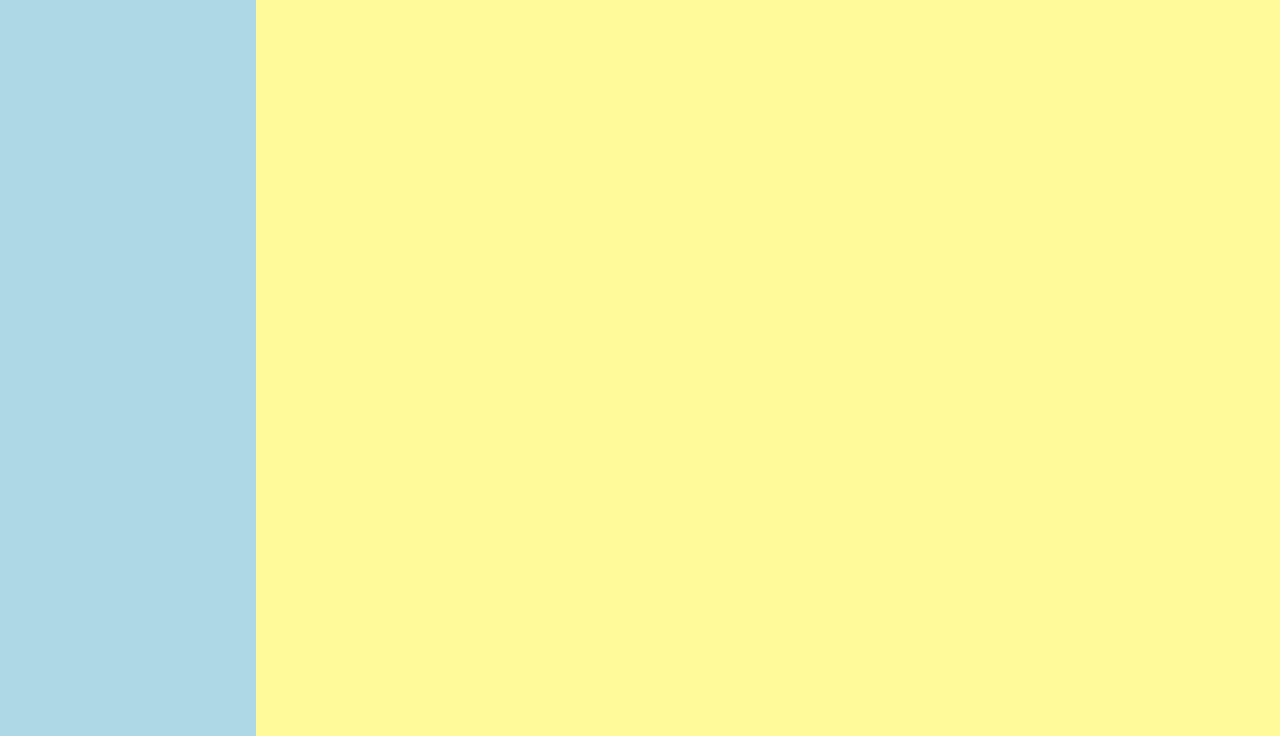
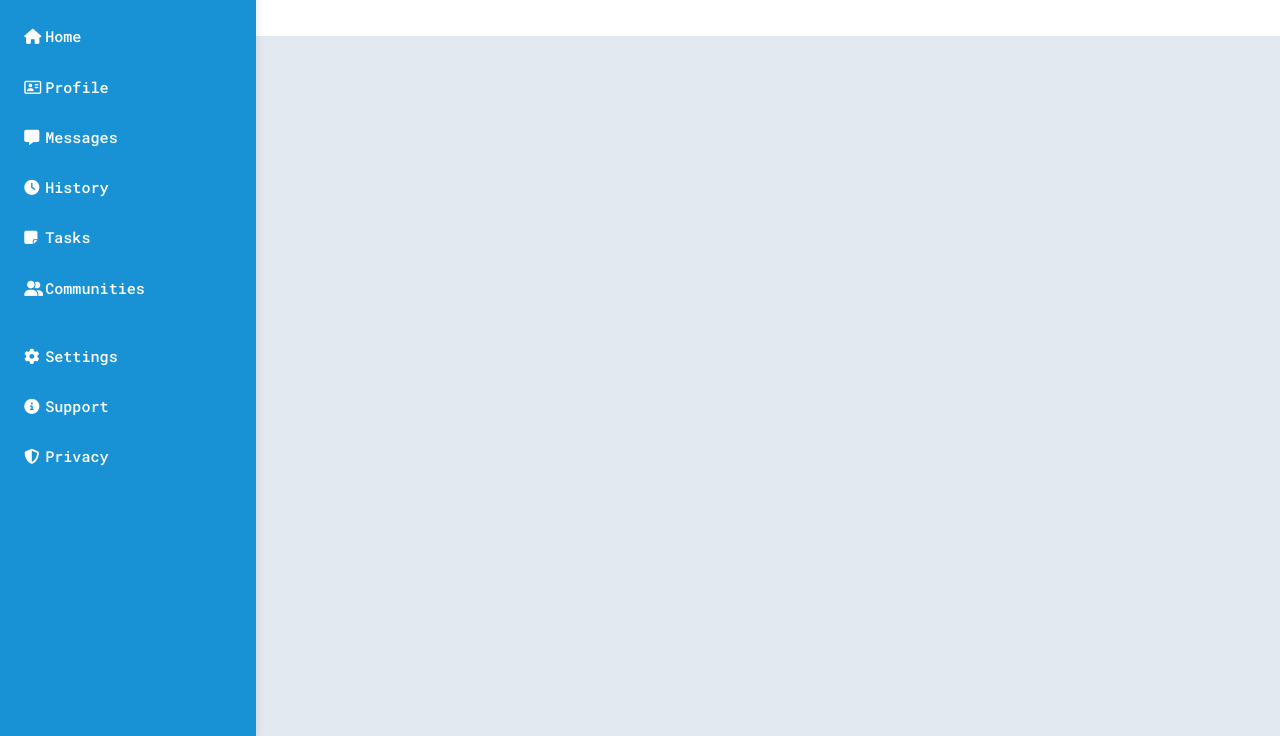
Before and after one commit to ionuser13/top-dashboard, a plain HTML site: page index.html in a window 1280 px wide. Shown: the part 64-800 px from the top of the page. Drawn offline with Linux system fonts and the light colour scheme.

Commit message:
built navbar

```diff
--- a/index.html
+++ b/index.html
@@ -12,7 +12,71 @@
 </head>
 <body>
     <header class="header"></header>
-    <nav class="sidebar"></nav>
+    <nav class="sidebar">
+        <div class="logo">
+            <i class="fa-solid fa-house"></i>
+            <h1 class="title">Dashboard</h1>
+        </div>
+        <ul class="upperList">
+            <li class="listLink">
+                <span class="iconContainer">
+                    <i class="fa-sharp fa-solid fa-house"></i>
+                </span>
+                <a href="#" class="link">Home</a>
+            </li>
+            <li class="listLink">
+                <span class="iconContainer">
+                    <i class="fa-regular fa-address-card"></i>
+                </span>
+                <a href="#" class="link">Profile</a>
+            </li>
+            <li class="listLink">
+                <span class="iconContainer">
+                    <i class="fa-solid fa-message"></i>
+                </span>
+                <a href="#" class="link">Messages</a>
+            </li>
+            <li class="listLink">
+                <span class="iconContainer">
+                    <i class="fa-sharp fa-solid fa-clock"></i>
+                </span>
+                <a href="#" class="link">History</a>
+            </li>
+            <li class="listLink">
+                <span class="iconContainer">
+                    <i class="fa-solid fa-note-sticky"></i>
+                </span>
+                <a href="#" class="link">Tasks</a>
+            </li>
+            <li class="listLink">
+                <span class="iconContainer">
+                    <i class="fa-sharp fa-solid fa-user-group"></i>
+                </span>
+                <a href="#" class="link">Communities</a>
+            </li>
+        </ul>
+        <ul class="lowerList">
+            <li class="listLink">
+                <span class="iconContainer">
+                    <i class="fa-solid fa-gear"></i>
+                </span>
+                <a href="#" class="link">Settings</a>
+            </li>
+            <li class="listLink">
+                <span class="iconContainer">
+                    <i class="fa-solid fa-circle-info"></i>
+                </span>
+                <a href="#" class="link">Support</a>
+            </li>
+            <li class="listLink">
+                <span class="iconContainer">
+                    <i class="fa-solid fa-shield-halved"></i>
+                </span>
+                <a href="#" class="link">Privacy</a>
+            </li>
+        </ul>
+    </nav>
     <main class="mainContent"></main>
 </body>
+<script src="https://kit.fontawesome.com/58afabde18.js" crossorigin="anonymous"></script>
 </html>
--- a/styles/styles.css
+++ b/styles/styles.css
@@ -1,3 +1,13 @@
+:root {
+    --blue: #1892d5;
+    --white: #ffffff;
+    --orange: #f1b529;
+    --light-orange: #fbcd15;
+    --grey: #e3e9f0;
+    --text-gray: #646565;
+    --black: #1d1c1c;
+    font-size: calc(0.625rem + 0.4vw);
+}
 * {
     margin: 0;
     padding: 0;
@@ -9,17 +19,53 @@ html {
     font-family: 'Roboto Mono', monospace;
 }
 body {
-    background-color: #fff999;
     min-height: 100vh;
     display: grid;
     grid-template: auto 4fr / 1fr 4fr;
-}
-.sidebar {
-    grid-area: 1 / 1 / -1 / -2;
-    background: lightblue;
 }
 .header {
     grid-area: 1 / 2 / 2 / -1 ;
     display: grid;
     height: 100px;
+    background: var(--white);
 }
+.sidebar {
+    grid-area: 1 / 1 / -1 / -2;
+    background: var(--blue);
+    padding: 1.2rem;
+    color: var(--white);
+    box-shadow: rgba(99, 99, 99, 0.2) 0px 2px 8px 0px;
+    position: relative;
+    z-index: 2;
+}
+.upperList, .lowerList {
+    margin: 2.4rem 0;
+}
+.logo {
+    /* font-size: 2rem; */
+    display: flex;
+    align-items: center;
+    gap: .8rem
+}
+.listLink {
+    display: flex;
+    align-items: center;
+    gap: .2rem;
+    margin: 1.2rem 0;
+    /* font-size: 1.8rem; */
+}
+.iconContainer {
+    display: inline-block;
+    width: 24px;
+    padding: 0.4rem;
+}
+.link {
+    text-decoration: none;
+    color: var(--white);
+}
+.link:hover {
+    text-decoration: underline;
+}
+.mainContent {
+    background-color: var(--grey);
+}
```
